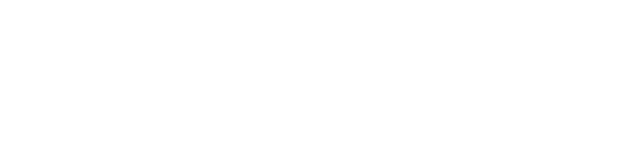
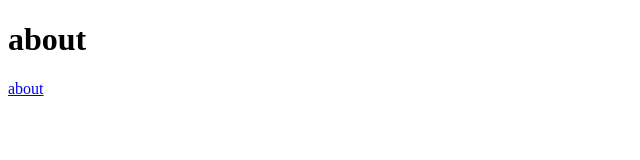
Before and after one commit to Mengxuan925/My-project, a plain HTML site: page about.html in a window 1280 px wide. Shown: the whole page, without its empty margins (0-640 px from the left). Drawn offline with Linux system fonts and the light colour scheme.

Commit message:
初始化網頁

```diff
--- a/about.html
+++ b/about.html
@@ -7,6 +7,8 @@
     <title>Document</title>
 </head>
 <body>
+    <h1>about</h1>
 
+    <a href="./index.html">about</a>
 </body>
 </html>
```
Also changed, not shown: index.html (+2 -0 lines), style/all.css (added).
